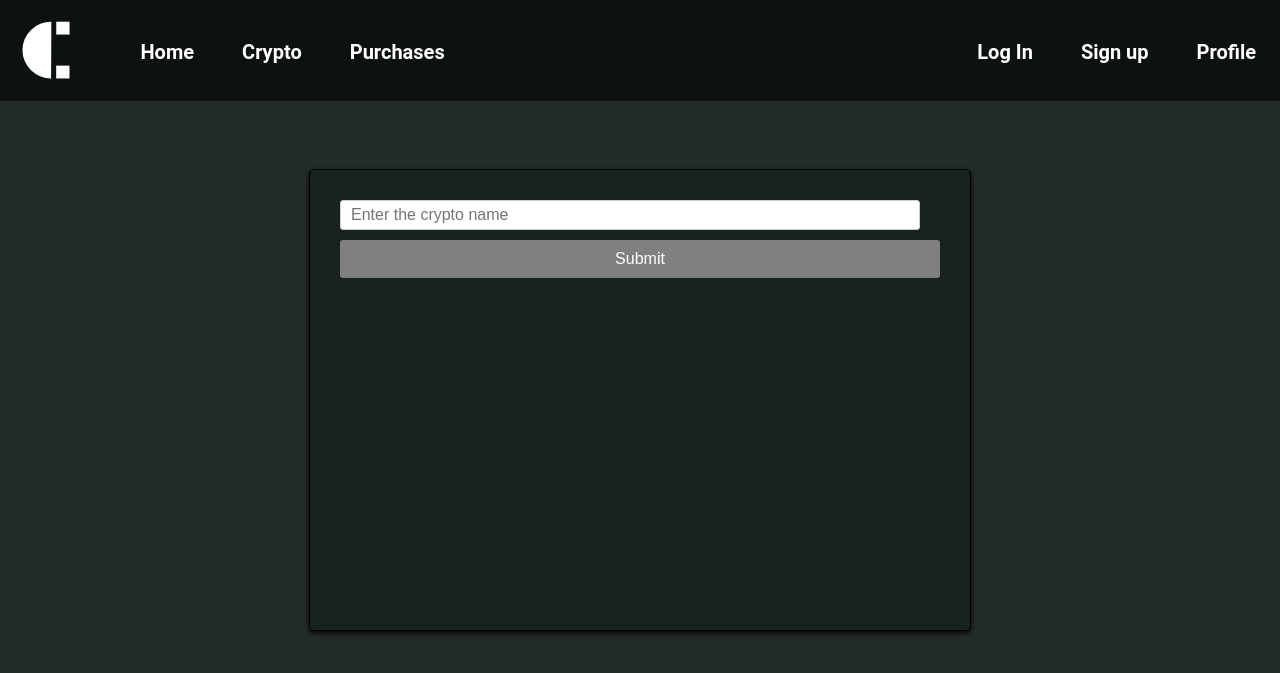
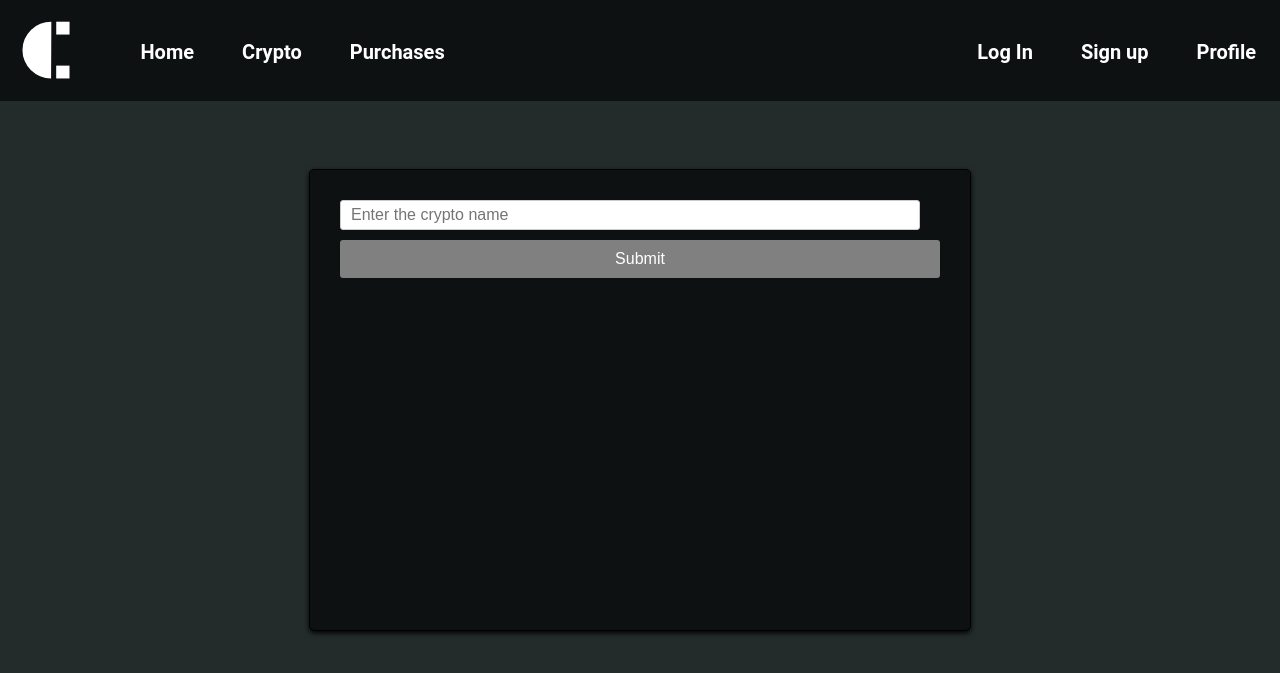
Before and after one commit to Filip-Nachov/Crypto-Predicter, a Flask app: page /crypto in a window 1280 px wide. Shown: the top 673 px of the page. Run offline with Flask 3, Linux system fonts and the light colour scheme.

Commit message:
customesed the crypto page specifeclly the input_container

```diff
--- a/static/css/crypto.css
+++ b/static/css/crypto.css
@@ -37,7 +37,7 @@ input {
     padding: 30px;
     border: 1px solid black;
     border-radius: 5px;
-    background-color: #19231e;
+    background-color: #0e1111;
     box-shadow: 0 2px 5px rgb(0, 2, 1);
 }
 
```
